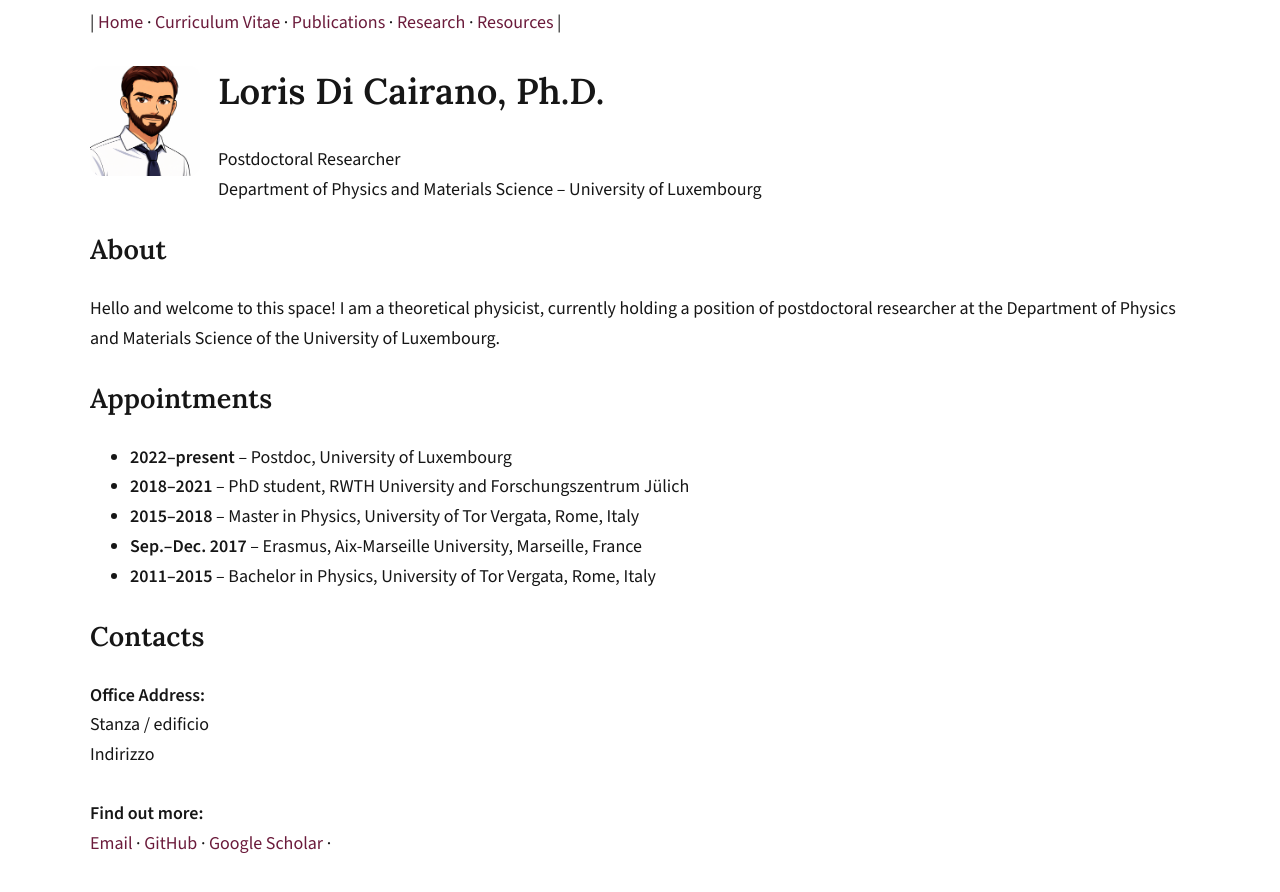
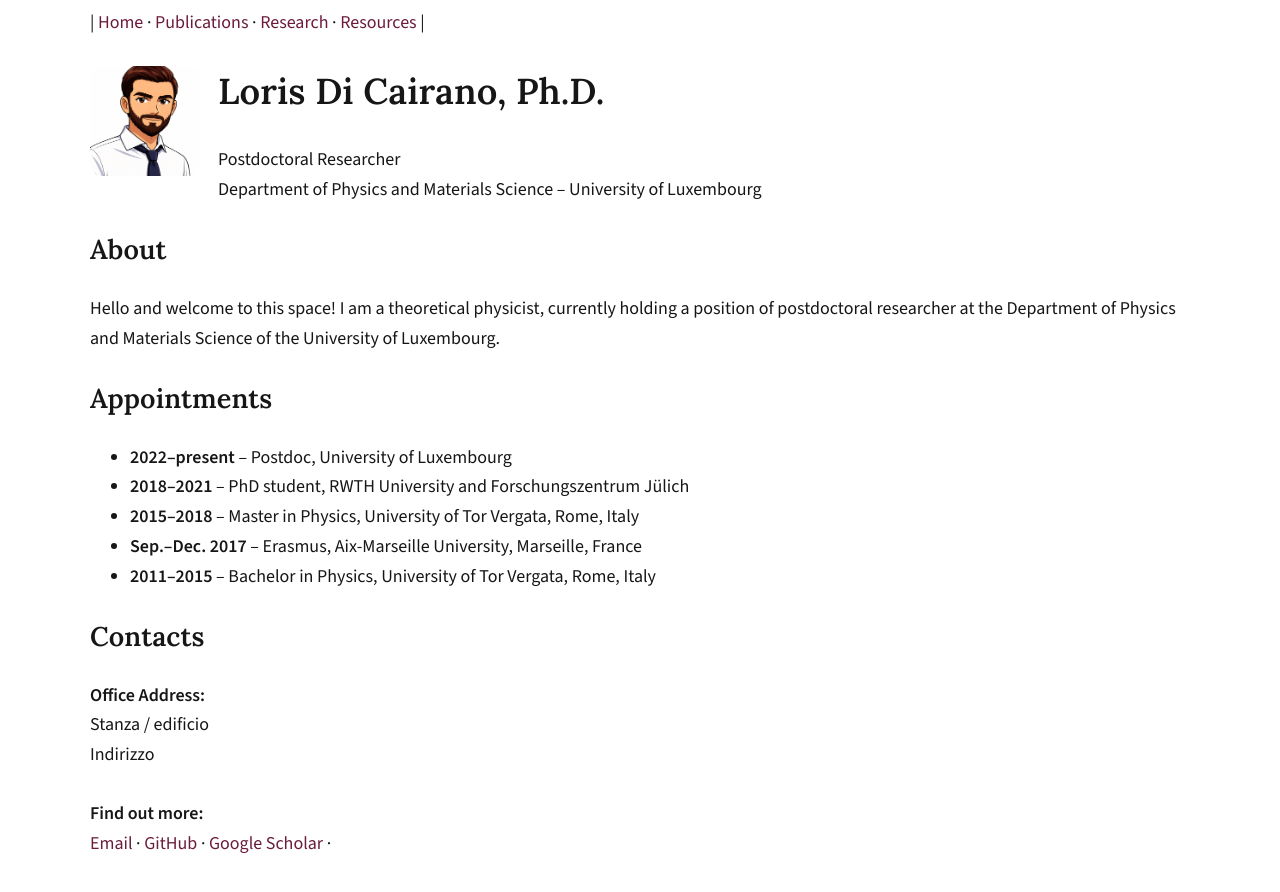
Before and after one commit to ldicairano/website, a Jekyll site: the page built from index.html, in a window 1280 px wide. Shown: the top 892 px of the page. Built offline with Jekyll 4.4.1, drawn with Linux system fonts in a browser that asks for light colours.

Commit message:
Update site

```diff
--- a/_layouts/default.html
+++ b/_layouts/default.html
@@ -18,7 +18,6 @@
 
       <nav class="nav">
        |   <a class="nav__link {% if page.url == '/' %}is-active{% endif %}" href="{{ '/' | relative_url }}">Home</a>   ·
-        <a class="nav__link" href="{{ '/cv/' | relative_url }}">Curriculum Vitae</a>   ·
         <a class="nav__link" href="{{ '/publications/' | relative_url }}">Publications</a>   ·
         <a class="nav__link" href="{{ '/research/' | relative_url }}">Research</a>   ·
         <a class="nav__link" href="{{ '/resources/' | relative_url }}">Resources</a>   |
```
